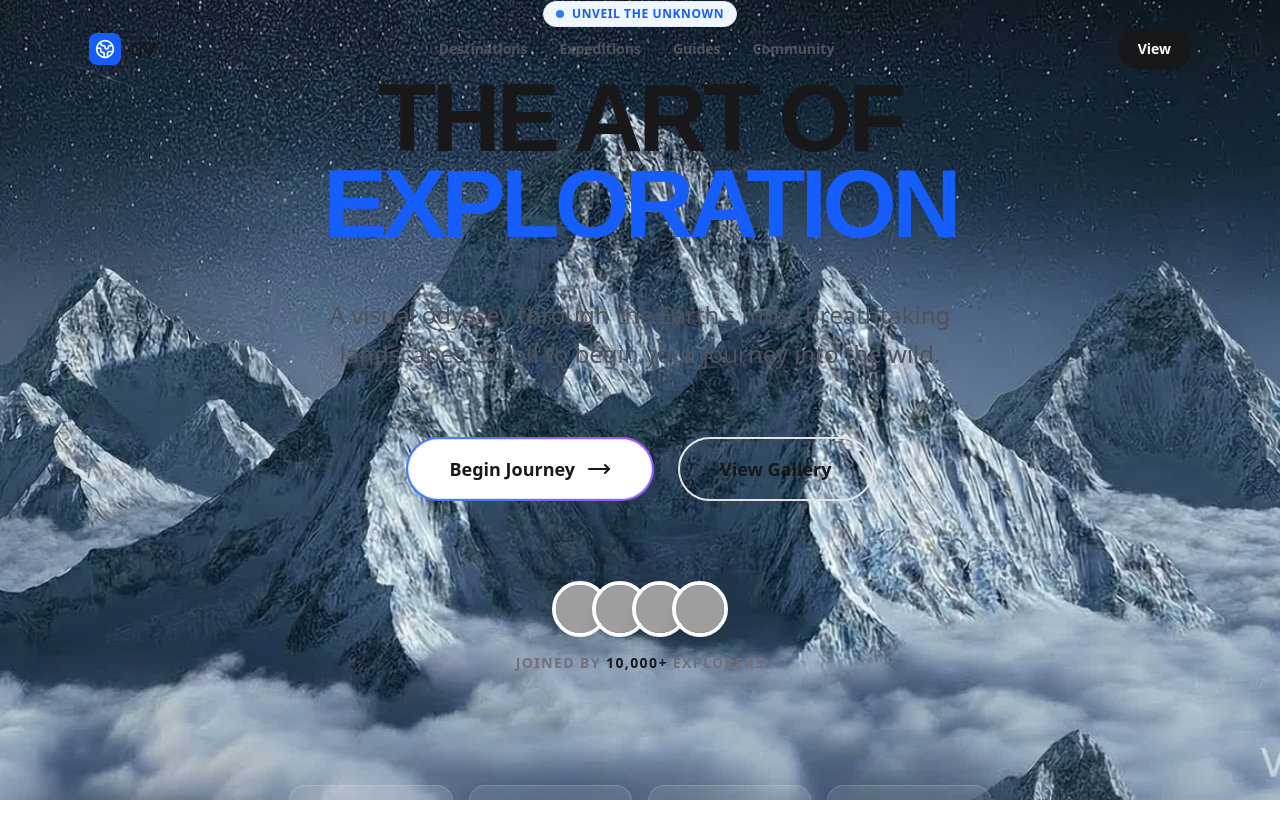
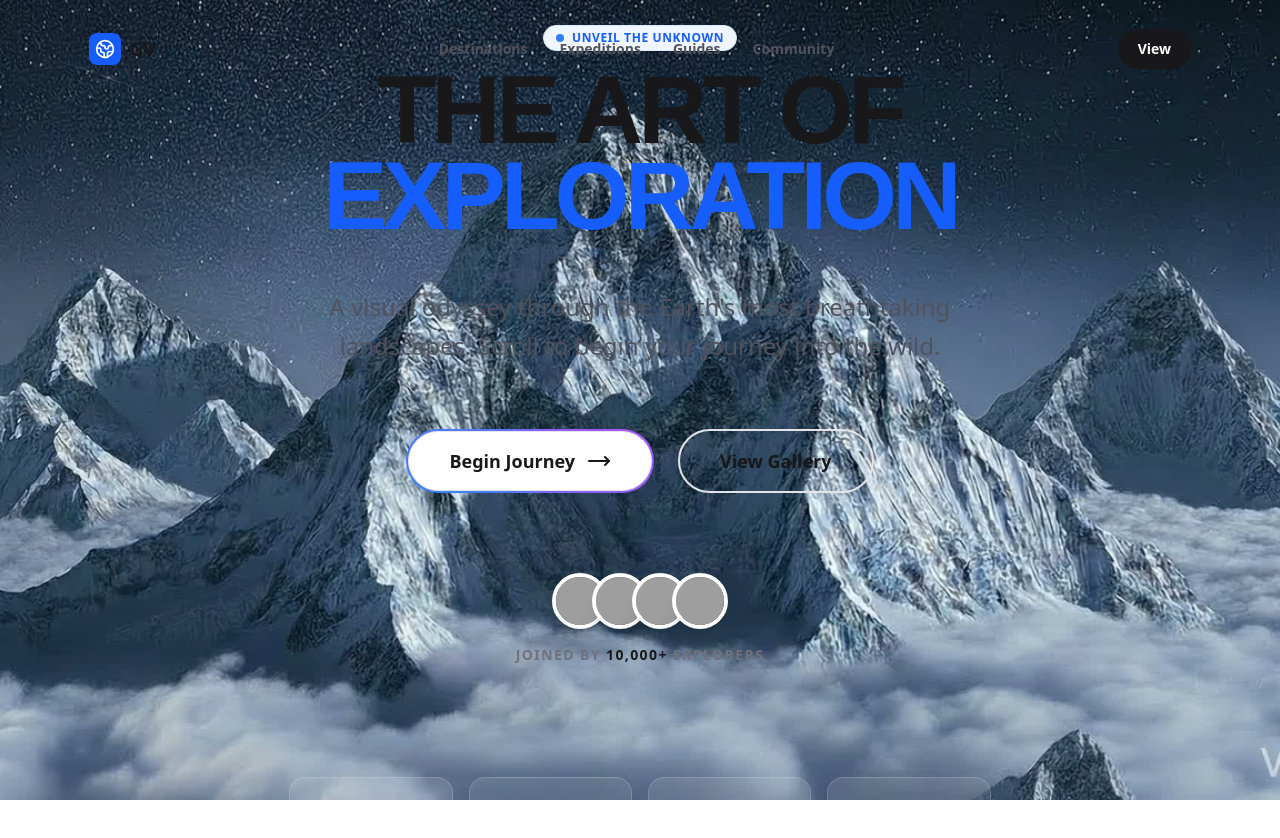
Before and after one commit to sourov808/gv-site, a Next.js app: page / in a window 1280 px wide. Shown: the top 838 px of the page. Built offline with nearby package versions, Linux system fonts and the light colour scheme; grey boxes are pictures that could not be loaded; a web font is replaced by a local one.

Commit message:
style: reduce bottom margin of hero badge component

```diff
--- a/components/hero/Hero.tsx
+++ b/components/hero/Hero.tsx
@@ -94,7 +94,7 @@ function MainHeroContent({ opacity }: {
           initial={{ opacity: 0, scale: 0.9 }}
           animate={{ opacity: 1, scale: 1 }}
           transition={{ delay: 0.2, duration: 0.5 }}
-          className="inline-flex items-center gap-2 px-3 py-1 rounded-full bg-blue-50 dark:bg-blue-900/30 border border-blue-100 dark:border-blue-800 text-blue-600 dark:text-blue-400 text-xs font-bold uppercase tracking-wider mb-12 mt-24 "
+          className="inline-flex items-center gap-2 px-3 py-1 rounded-full bg-blue-50 dark:bg-blue-900/30 border border-blue-100 dark:border-blue-800 text-blue-600 dark:text-blue-400 text-xs font-bold uppercase tracking-wider mb-4 mt-28 "
         >
           <span className="relative flex h-2 w-2">
             <span className="animate-ping absolute inline-flex h-full w-full rounded-full bg-blue-400 opacity-75"></span>
```
